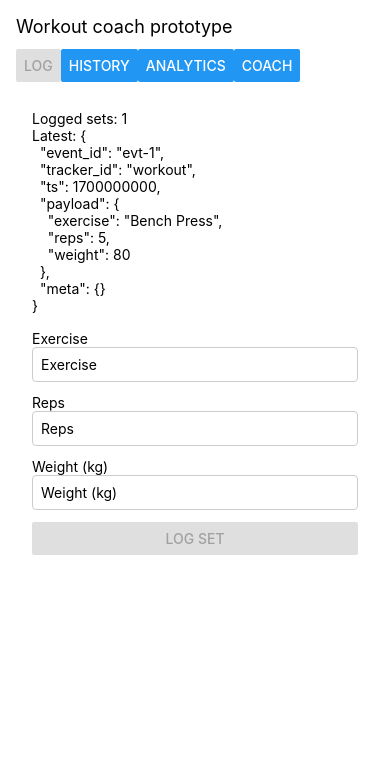
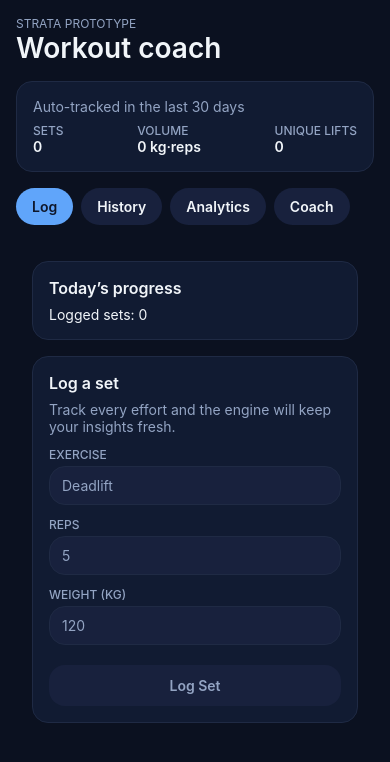
Before and after one commit to kashif-m/wrkt, a React Native app in the folder view/: screen / in a window 390 px wide. Shown: the top 762 px of the page. Built offline with nearby package versions, Linux system fonts and the light colour scheme.

Commit message:
refactor(app): revamp UI

```diff
--- a/view/src/App.tsx
+++ b/view/src/App.tsx
@@ -1,5 +1,5 @@
-import React, { useCallback, useEffect, useState } from "react"
-import { View, Text, Button } from "react-native"
+import React, { useCallback, useEffect, useMemo, useState } from "react"
+import { View, Text } from "react-native"
 import { SafeAreaProvider, SafeAreaView } from "react-native-safe-area-context"
 import LoggingScreen from "./screens/LoggingScreen"
 import HistoryScreen from "./screens/HistoryScreen"
@@ -7,6 +7,8 @@ import AnalyticsScreen from "./screens/AnalyticsScreen"
 import SuggestionsScreen from "./screens/SuggestionsScreen"
 import { WorkoutState, initialState } from "./workoutFlows"
 import { init, fetchEvents } from "./storage"
+import { Card, LabeledText, PillButton, BodyText } from "./ui/components"
+import { palette, spacing } from "./ui/theme"
 
 const tabs = ["Log", "History", "Analytics", "Coach"] as const
 
@@ -32,6 +34,19 @@ const App = () => {
     init().then(() => refreshFromStorage())
   }, [refreshFromStorage])
 
+  const summary = useMemo(() => {
+    const totalSets = state.events.length
+    const totalVolume = state.events.reduce((sum, event) => {
+      const reps = Number(event.payload?.reps ?? 0)
+      const weight = Number(event.payload?.weight ?? 0)
+      return sum + reps * weight
+    }, 0)
+    const uniqueExercises = new Set(
+      state.events.map((event) => String(event.payload?.exercise ?? "")),
+    )
+    return { totalSets, totalVolume, uniqueExercises: uniqueExercises.size }
+  }, [state.events])
+
   const renderScreen = () => {
     switch (activeTab) {
       case "Log":
@@ -53,22 +68,34 @@ const App = () => {
 
   return (
     <SafeAreaProvider>
-      <SafeAreaView style={{ flex: 1 }}>
-        <View style={{ padding: 16 }}>
-          <Text style={{ fontSize: 18, marginBottom: 12 }}>Workout coach prototype</Text>
-          <View style={{ flexDirection: "row", flexWrap: "wrap", marginBottom: 12 }}>
-            {tabs.map((tab) => (
-              <Button
-                key={tab}
-                title={tabLabels[tab]}
-                onPress={() => setActiveTab(tab)}
-                disabled={activeTab === tab}
-              />
-            ))}
+      <View style={{ flex: 1, backgroundColor: palette.background }}>
+        <SafeAreaView style={{ flex: 1 }}>
+          <View style={{ paddingHorizontal: spacing(2), paddingTop: spacing(2), flex: 1 }}>
+            <Text style={{ color: palette.mutedText, textTransform: "uppercase", fontSize: 12 }}>
+              strata prototype
+            </Text>
+            <Text style={{ color: palette.text, fontSize: 28, fontWeight: "600", marginBottom: spacing(2) }}>
+              Workout coach
+            </Text>
+            <Card style={{ marginBottom: spacing(2) }}>
+              <BodyText style={{ color: palette.mutedText, marginBottom: spacing(1) }}>
+                Auto-tracked in the last 30 days
+              </BodyText>
+              <View style={{ flexDirection: "row", justifyContent: "space-between" }}>
+                <LabeledText label="sets" value={String(summary.totalSets)} />
+                <LabeledText label="volume" value={`${Math.round(summary.totalVolume)} kg·reps`} />
+                <LabeledText label="unique lifts" value={String(summary.uniqueExercises)} />
+              </View>
+            </Card>
+            <View style={{ flexDirection: "row", flexWrap: "wrap", marginBottom: spacing(1.5) }}>
+              {tabs.map((tab) => (
+                <PillButton key={tab} label={tabLabels[tab]} active={activeTab === tab} onPress={() => setActiveTab(tab)} />
+              ))}
+            </View>
+            <View style={{ flex: 1 }}>{renderScreen()}</View>
           </View>
-          {renderScreen()}
-        </View>
-      </SafeAreaView>
+        </SafeAreaView>
+      </View>
     </SafeAreaProvider>
   )
 }
--- a/view/src/screens/HistoryScreen.tsx
+++ b/view/src/screens/HistoryScreen.tsx
@@ -1,22 +1,48 @@
 import React from "react"
-import { ScrollView, View, Text } from "react-native"
+import { ScrollView, View } from "react-native"
 import { WorkoutState } from "../workoutFlows"
+import { Card, SectionHeading, BodyText, LabeledText } from "../ui/components"
+import { spacing, palette } from "../ui/theme"
 
 type Props = { state: WorkoutState }
 
+const formatDate = (ts: number) => {
+  const date = new Date(ts)
+  return date.toLocaleString(undefined, {
+    weekday: "short",
+    month: "short",
+    day: "numeric",
+    hour: "2-digit",
+    minute: "2-digit",
+  })
+}
+
 const HistoryScreen = ({ state }: Props) => (
-  <ScrollView contentContainerStyle={{ padding: 16 }}>
-    <View>
-      <Text style={{ marginBottom: 12 }}>Workout history</Text>
-      {state.events.map((event, idx) => (
-        <View
-          key={`${idx}-${String((event as any).event_id ?? idx)}`}
-          style={{ marginBottom: 8 }}
-        >
-          <Text>{JSON.stringify(event, null, 2)}</Text>
-        </View>
-      ))}
-    </View>
+  <ScrollView
+    style={{ flex: 1 }}
+    contentContainerStyle={{ padding: spacing(2), paddingBottom: spacing(6), gap: spacing(1.5) }}
+  >
+    <SectionHeading label="Workout history" />
+    {state.events.map((event, idx) => {
+      const payload = event.payload ?? {}
+      const repsValue = payload.reps != null ? String(payload.reps) : "-"
+      const weightValue = payload.weight != null ? `${payload.weight} kg` : "-"
+      const volumeValue =
+        payload.reps != null && payload.weight != null
+          ? `${Number(payload.reps) * Number(payload.weight)} kg·reps`
+          : "-"
+      return (
+        <Card key={event.event_id ?? `${idx}`} style={{ gap: spacing(1) }}>
+          <BodyText style={{ fontWeight: "600" }}>{payload.exercise ?? "Unknown movement"}</BodyText>
+          <BodyText style={{ color: palette.mutedText }}>{formatDate(event.ts)}</BodyText>
+          <View style={{ flexDirection: "row", justifyContent: "space-between" }}>
+            <LabeledText label="reps" value={repsValue} />
+            <LabeledText label="weight" value={weightValue} />
+            <LabeledText label="volume" value={volumeValue} />
+          </View>
+        </Card>
+      )
+    })}
   </ScrollView>
 )
 
--- a/view/src/screens/LoggingScreen.tsx
+++ b/view/src/screens/LoggingScreen.tsx
@@ -1,7 +1,9 @@
 import React, { useMemo, useState } from "react"
-import { ScrollView, View, Text, TextInput, Button } from "react-native"
+import { ScrollView, Text, View } from "react-native"
 import { insertEvent } from "../storage"
 import { WorkoutState, logSet, WorkoutEvent } from "../workoutFlows"
+import { Card, InputField, PrimaryButton, SectionHeading, BodyText } from "../ui/components"
+import { palette, spacing } from "../ui/theme"
 
 type Props = {
   state: WorkoutState
@@ -32,10 +34,16 @@ const buildEvent = (exercise: string, repsText: string, weightText: string): Wor
 const LoggedEvents = ({ state }: { state: WorkoutState }) => {
   const latest = useMemo(() => state.events[state.events.length - 1], [state.events])
   return (
-    <View style={{ marginBottom: 16 }}>
-      <Text>Logged sets: {state.events.length}</Text>
-      {latest ? <Text>Latest: {stringifyJson(latest)}</Text> : null}
-    </View>
+    <Card style={{ marginBottom: spacing(2) }}>
+      <SectionHeading label="Today’s progress" />
+      <BodyText>Logged sets: {state.events.length}</BodyText>
+      {latest ? (
+        <View style={{ marginTop: spacing(1) }}>
+          <Text style={{ color: palette.mutedText, fontSize: 12 }}>Last entry</Text>
+          <Text style={{ color: palette.text, fontSize: 12 }}>{stringifyJson(latest)}</Text>
+        </View>
+      ) : null}
+    </Card>
   )
 }
 
@@ -47,26 +55,6 @@ const statusMessages = {
 type MessageKey = keyof typeof statusMessages
 
 const initialFields = { exercise: "", reps: "", weight: "" }
-
-type FieldInputProps = {
-  value: string
-  label: string
-  onChangeText: (text: string) => void
-  keyboardType?: "default" | "numeric" | "email-address"
-}
-
-const FieldInput = ({ value, label, onChangeText, keyboardType = "default" }: FieldInputProps) => (
-  <View style={{ marginBottom: 12 }}>
-    <Text>{label}</Text>
-    <TextInput
-      value={value}
-      onChangeText={onChangeText}
-      placeholder={label}
-      keyboardType={keyboardType}
-      style={{ borderColor: "#ccc", borderWidth: 1, padding: 8, borderRadius: 4 }}
-    />
-  </View>
-)
 
 const LoggingScreen = ({ state, onStateChange, refreshFromStorage }: Props) => {
   const [exercise, setExercise] = useState(initialFields.exercise)
@@ -91,14 +79,33 @@ const LoggingScreen = ({ state, onStateChange, refreshFromStorage }: Props) => {
     setStatus("success")
   }
 
+  const statusColor = status === "success" ? palette.success : palette.warning
+
   return (
-    <ScrollView contentContainerStyle={{ padding: 16 }}>
+    <ScrollView
+      style={{ flex: 1 }}
+      contentContainerStyle={{ padding: spacing(2), paddingBottom: spacing(6) }}
+    >
       <LoggedEvents state={state} />
-      {status ? <Text>{statusMessages[status]}</Text> : null}
-      <FieldInput value={exercise} label="Exercise" onChangeText={setExercise} />
-      <FieldInput value={reps} label="Reps" keyboardType="numeric" onChangeText={setReps} />
-      <FieldInput value={weight} label="Weight (kg)" keyboardType="numeric" onChangeText={setWeight} />
-      <Button title="Log Set" onPress={handleSubmit} disabled={!exercise.trim()} />
+      <Card>
+        <SectionHeading label="Log a set" />
+        <BodyText style={{ color: palette.mutedText, marginBottom: spacing(1.5) }}>
+          Track every effort and the engine will keep your insights fresh.
+        </BodyText>
+        {status ? (
+          <Text style={{ color: statusColor, marginBottom: spacing(1) }}>{statusMessages[status]}</Text>
+        ) : null}
+        <InputField label="Exercise" value={exercise} onChangeText={setExercise} placeholder="Deadlift" />
+        <InputField label="Reps" value={reps} onChangeText={setReps} keyboardType="numeric" placeholder="5" />
+        <InputField
+          label="Weight (kg)"
+          value={weight}
+          onChangeText={setWeight}
+          keyboardType="numeric"
+          placeholder="120"
+        />
+        <PrimaryButton label="Log Set" onPress={handleSubmit} disabled={!exercise.trim()} />
+      </Card>
     </ScrollView>
   )
 }
--- /dev/null
+++ b/view/src/ui/components.tsx
@@ -0,0 +1,132 @@
+import React from "react"
+import { View, Text, TextInput, TouchableOpacity, ViewStyle, TextStyle } from "react-native"
+import { palette, radius, spacing, typography } from "./theme"
+
+export const ScreenContainer = ({ children }: { children: React.ReactNode }) => (
+  <View style={{ flex: 1, backgroundColor: palette.background }}>{children}</View>
+)
+
+export const Card = ({
+  children,
+  style = {},
+}: {
+  children: React.ReactNode
+  style?: ViewStyle | ViewStyle[]
+}) => (
+  <View
+    style={[
+      {
+        backgroundColor: palette.surface,
+        padding: spacing(2),
+        borderRadius: radius.card,
+        borderWidth: 1,
+        borderColor: palette.border,
+      },
+      style,
+    ]}
+  >
+    {children}
+  </View>
+)
+
+export const SectionHeading = ({ label }: { label: string }) => (
+  <Text style={[typography.section, { marginBottom: spacing(1) }]}>{label}</Text>
+)
+
+export const BodyText = ({ children, style }: { children: React.ReactNode; style?: TextStyle }) => (
+  <Text style={[typography.body, style]}>{children}</Text>
+)
+
+export const LabeledText = ({ label, value }: { label: string; value: string }) => (
+  <View>
+    <Text style={typography.label}>{label.toUpperCase()}</Text>
+    <Text style={[typography.body, { fontWeight: "600" }]}>{value}</Text>
+  </View>
+)
+
+export const PillButton = ({
+  label,
+  active = false,
+  onPress,
+}: {
+  label: string
+  active?: boolean
+  onPress: () => void
+}) => (
+  <TouchableOpacity
+    onPress={onPress}
+    style={{
+      paddingVertical: 10,
+      paddingHorizontal: spacing(2),
+      borderRadius: radius.pill,
+      backgroundColor: active ? palette.primary : palette.mutedSurface,
+      marginRight: spacing(1),
+      marginBottom: spacing(1),
+    }}
+  >
+    <Text style={{ color: active ? "#0f172a" : palette.text, fontWeight: "600" }}>{label}</Text>
+  </TouchableOpacity>
+)
+
+export const PrimaryButton = ({
+  label,
+  onPress,
+  disabled = false,
+}: {
+  label: string
+  onPress: () => void
+  disabled?: boolean
+}) => (
+  <TouchableOpacity
+    onPress={onPress}
+    disabled={disabled}
+    style={{
+      backgroundColor: disabled ? palette.mutedSurface : palette.primary,
+      paddingVertical: spacing(1.5),
+      borderRadius: radius.card,
+      alignItems: "center",
+      marginTop: spacing(1),
+    }}
+  >
+    <Text style={{ color: disabled ? palette.mutedText : "#0f172a", fontWeight: "600" }}>{label}</Text>
+  </TouchableOpacity>
+)
+
+export const InputField = ({
+  label,
+  value,
+  placeholder,
+  onChangeText,
+  keyboardType = "default",
+}: {
+  label: string
+  value: string
+  placeholder?: string
+  onChangeText: (text: string) => void
+  keyboardType?: "default" | "numeric"
+}) => (
+  <View style={{ marginBottom: spacing(1.5) }}>
+    <Text style={typography.label}>{label.toUpperCase()}</Text>
+    <TextInput
+      value={value}
+      onChangeText={onChangeText}
+      placeholder={placeholder}
+      placeholderTextColor={palette.mutedText}
+      keyboardType={keyboardType}
+      style={{
+        borderWidth: 1,
+        borderColor: palette.border,
+        borderRadius: radius.card,
+        paddingVertical: 10,
+        paddingHorizontal: spacing(1.5),
+        color: palette.text,
+        backgroundColor: palette.mutedSurface,
+        marginTop: 4,
+      }}
+    />
+  </View>
+)
+
+export const Divider = () => (
+  <View style={{ height: 1, backgroundColor: palette.border, marginVertical: spacing(2) }} />
+)
--- /dev/null
+++ b/view/src/ui/theme.ts
@@ -0,0 +1,27 @@
+export const palette = {
+  background: "#0b1120",
+  surface: "#111b32",
+  mutedSurface: "#18213d",
+  primary: "#60a5fa",
+  primaryMuted: "#1d4ed8",
+  text: "#f1f5f9",
+  mutedText: "#93a4c3",
+  border: "#1f2a44",
+  success: "#4ade80",
+  warning: "#facc15",
+  danger: "#f87171",
+}
+
+export const spacing = (factor: number) => factor * 8
+
+export const radius = {
+  card: 16,
+  pill: 999,
+}
+
+export const typography = {
+  title: { fontSize: 24, fontWeight: "600" as const, color: palette.text },
+  section: { fontSize: 16, fontWeight: "600" as const, color: palette.text },
+  body: { fontSize: 14, color: palette.text },
+  label: { fontSize: 12, fontWeight: "500" as const, color: palette.mutedText },
+}
--- a/view/src/workoutFlows.ts
+++ b/view/src/workoutFlows.ts
@@ -1,4 +1,4 @@
-import { compute, suggest, validateEvent, JsonObject } from "./TrackerEngine"
+import { compute, suggest, validateEvent, JsonObject, compileTracker } from "./TrackerEngine"
 import { getLocalOffsetMinutes, roundToLocalDay, roundToLocalWeek, sortEventsByDeterministicOrder, TimeGrain } from "./timePolicy"
 
 export type WorkoutEvent = JsonObject & {
@@ -13,15 +13,30 @@ export type WorkoutState = { events: WorkoutEvent[] }
 
 export const WORKOUT_DSL = "tracker \"workout\" v1 {\n  fields {\n    exercise: text\n    reps: int optional\n    weight: float optional\n  }\n}"
 
-export const initialEvents: WorkoutEvent[] = [
-  {
-    event_id: "evt-1",
-    tracker_id: "workout",
-    ts: 1700000000,
-    payload: { exercise: "Bench Press", reps: 5, weight: 80 },
-    meta: {},
-  },
-]
+const TRACKER_ID_FALLBACK = "workout"
+let trackerIdentifier = TRACKER_ID_FALLBACK
+let trackerIdPromise: Promise<string> | null = null
+
+const resolveTrackerIdentifier = async () => {
+  try {
+    const compiled = await compileTracker(WORKOUT_DSL)
+    if (compiled && typeof compiled === "object" && "tracker_id" in compiled) {
+      trackerIdentifier = String((compiled as JsonObject)["tracker_id"])
+    }
+  } catch (error) {
+    console.warn("Failed to compile tracker", error)
+  }
+  return trackerIdentifier
+}
+
+export const getTrackerIdentifier = () => {
+  if (!trackerIdPromise) {
+    trackerIdPromise = resolveTrackerIdentifier()
+  }
+  return trackerIdPromise
+}
+
+export const initialEvents: WorkoutEvent[] = []
 
 export const initialState: WorkoutState = { events: initialEvents }
 
@@ -39,7 +54,8 @@ const annotateEvent = (event: WorkoutEvent): WorkoutEvent => {
 }
 
 export const logSet = async (state: WorkoutState, eventJson: WorkoutEvent): Promise<WorkoutState> => {
-  let normalized = eventJson
+  const tracker_id = await getTrackerIdentifier()
+  let normalized: WorkoutEvent = { ...eventJson, tracker_id }
   try {
     normalized = (await validateEvent(WORKOUT_DSL, eventJson)) as WorkoutEvent
   } catch (error) {
```
Also changed, not shown: view/src/screens/AnalyticsScreen.tsx (+27 -16 lines), view/src/screens/SuggestionsScreen.tsx (+23 -13 lines), 1 other file (tests, documents, lock files or other folders).
